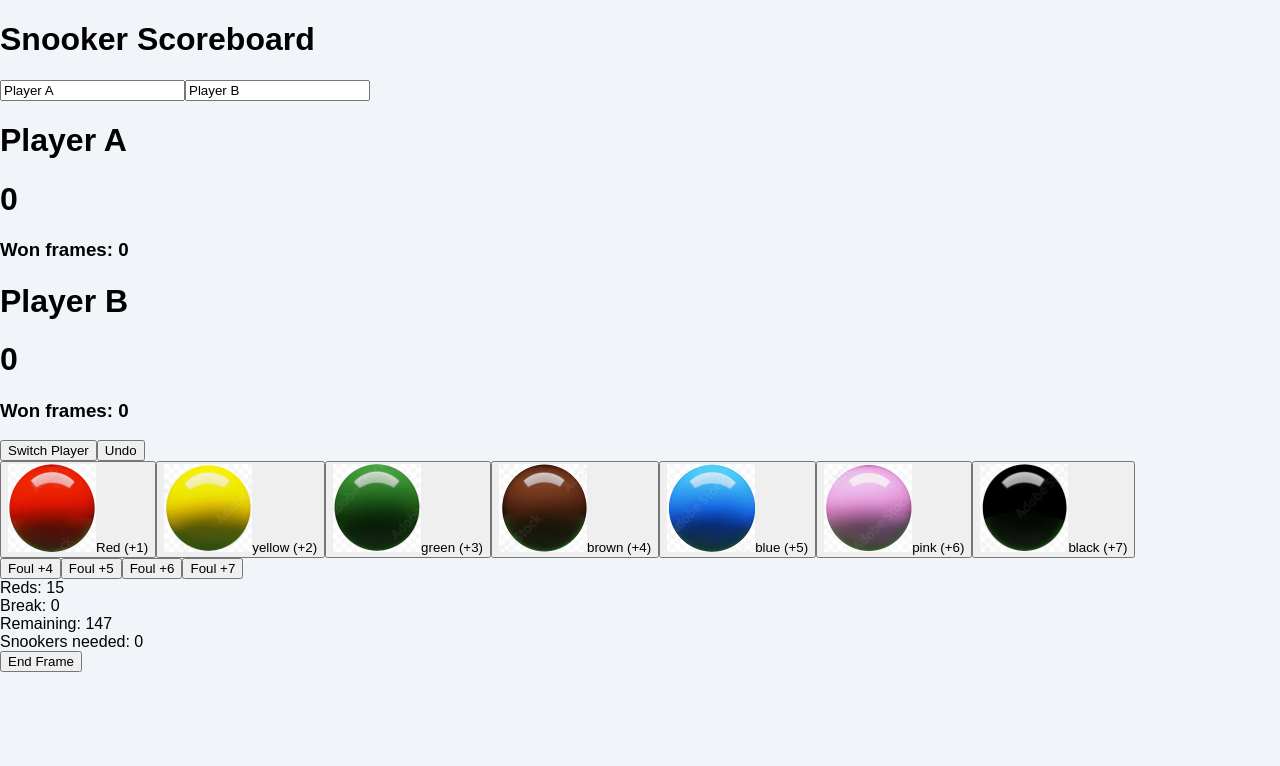
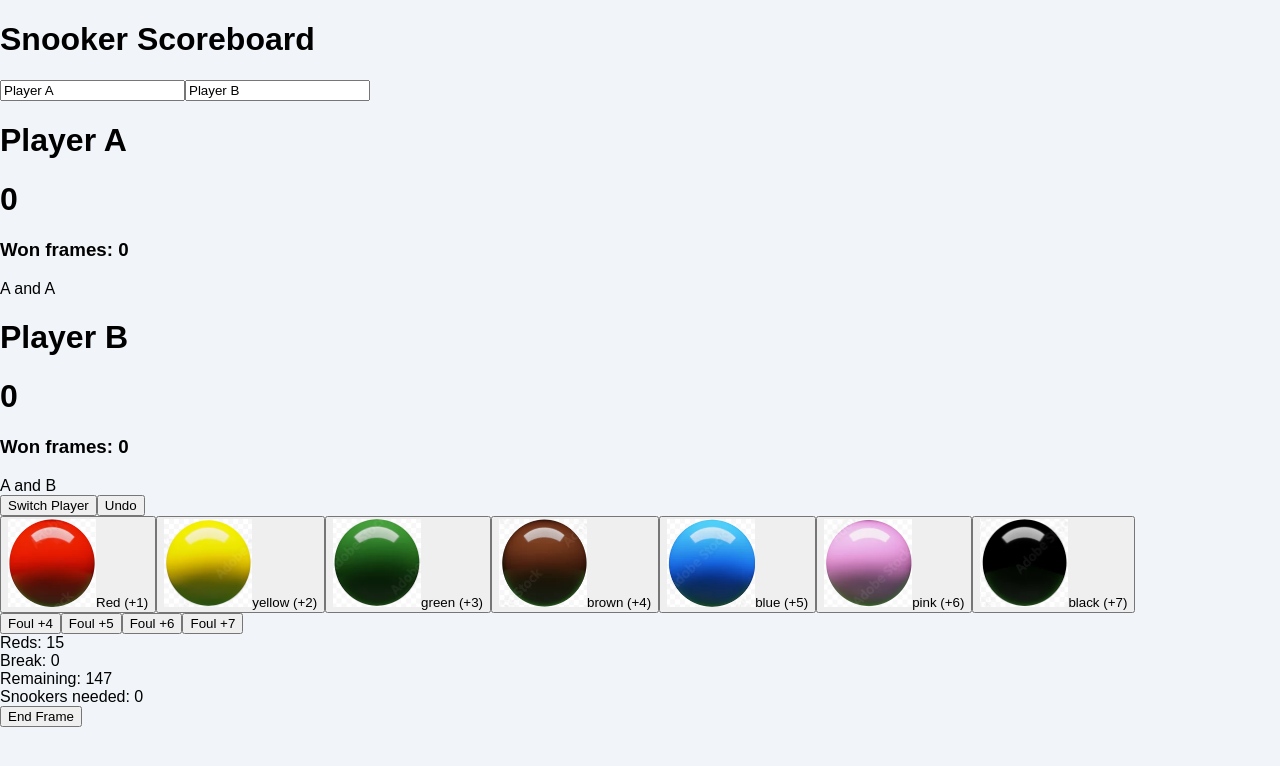
Before and after one commit to phuriponga/SnookerScoreBoard, a Next.js app: page / in a window 1280 px wide. Shown: the top 766 px of the page. Built offline with nearby package versions, Linux system fonts and the light colour scheme.

Commit message:
Update SnookerScoreboardApp.tsx

```diff
--- a/components/SnookerScoreboardApp.tsx
+++ b/components/SnookerScoreboardApp.tsx
@@ -173,6 +173,7 @@ export default function SnookerScoreboardApp() {
                 <h1>{playerNames[p]}</h1>
                 <h1>{scores[p]}</h1>
                 <h3>Won frames: {frames[p]}</h3>
+            {currentPlayer} and {p}
               </div>
             ))}
           </CardContent>
```
